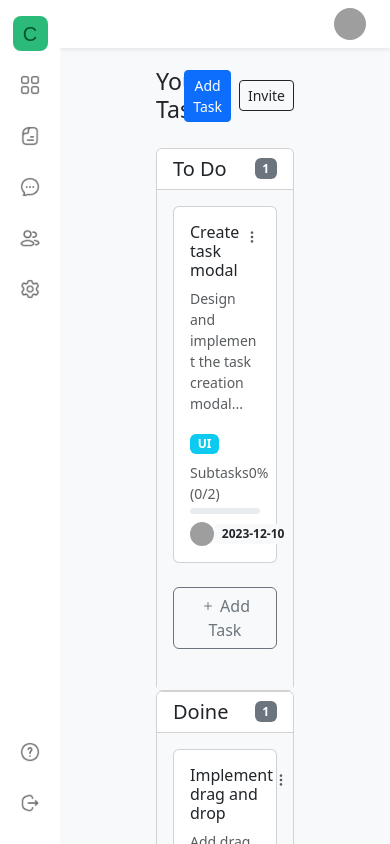
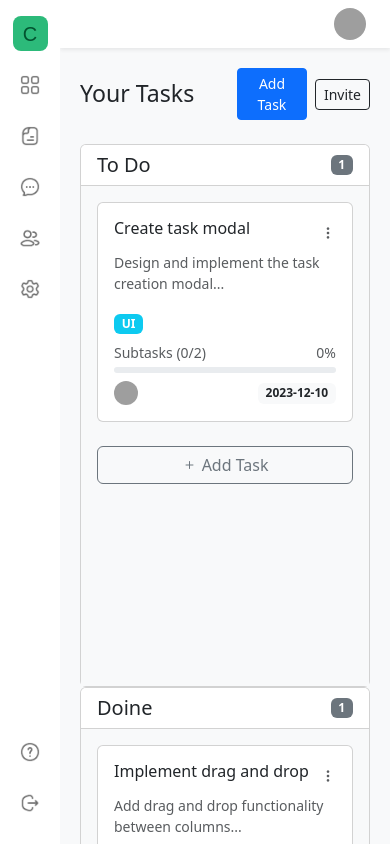
Before and after one commit to gyanprakashtiwari/kanban-tasks-vue, a Vue app: page / in a window 390 px wide. Shown: the top 844 px of the page. Built offline with nearby package versions, Linux system fonts and the light colour scheme; grey boxes are pictures that could not be loaded.

Commit message:
task board responsive

```diff
--- a/index.html
+++ b/index.html
@@ -4,7 +4,7 @@
     <meta charset="UTF-8" />
     <link rel="icon" type="image/svg+xml" href="/vite.svg" />
     <meta name="viewport" content="width=device-width, initial-scale=1.0" />
-    <title>Kanban</title>
+    <title>Task-Board-Kanban</title>
     <link
       rel="stylesheet"
       href="https://cdn.jsdelivr.net/npm/bootstrap-icons@1.8.1/font/bootstrap-icons.css"
--- a/src/App.vue
+++ b/src/App.vue
@@ -3,8 +3,8 @@
     <Sidebar />
     <div class="main-content d-flex flex-column flex-grow-1">
       <Header />
-      <div class="content-wrapper px-5 flex-grow-1">
-        <div class="mx-5">
+      <div class="content-wrapper px-lg-5 flex-grow-1">
+        <div class="mx-lg-5">
           <router-view />
         </div>
       </div>
```
